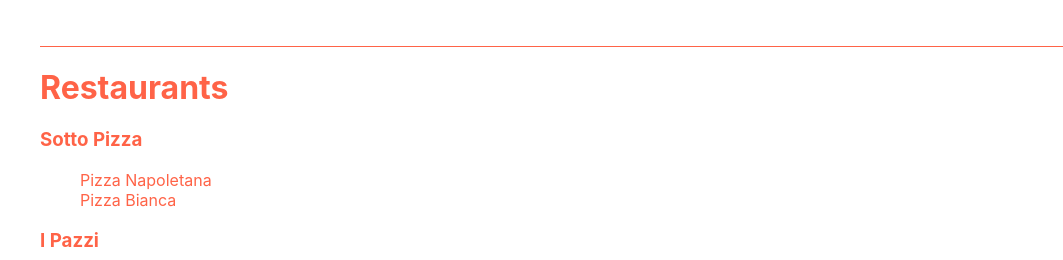
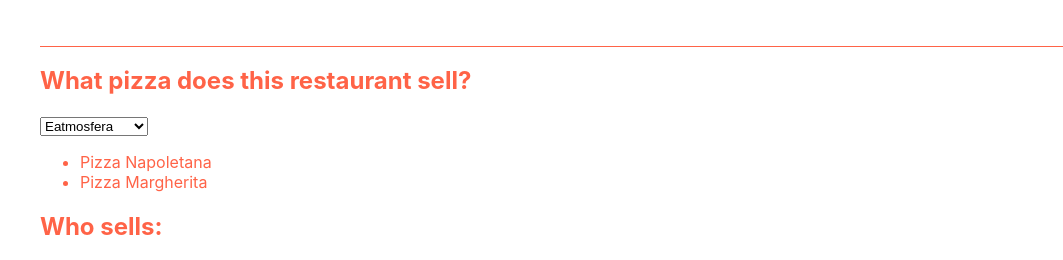
Before and after one commit to Miriamvdb/pizza-explorer-60vac, a React (Create React App) app: page / in a window 1280 px wide. Shown: the part 681-941 px from the top of the page, without its empty margins (40-1103 px from the left). Built offline with nearby package versions, Linux system fonts and the light colour scheme.

Commit message:
What pizza does this restaurant sell?

```diff
--- a/src/components/RestaurantList.js
+++ b/src/components/RestaurantList.js
@@ -1,18 +1,30 @@
 import { useState } from "react";
 import { useSelector } from "react-redux";
 import { selectAllPizzas } from "../store/pizzas/selectors";
-import { selectRestoThatSellPizza } from "../store/restaurants/selectors";
-import { selectRestoWithPizza } from "../store/selectors";
+import {
+  selectAllRestaurants,
+  selectRestoThatSellPizza,
+} from "../store/restaurants/selectors";
+import {
+  selectPizzaSoldByResto,
+  //   selectRestoWithPizza,
+} from "../store/selectors";
 
 const RestaurantList = () => {
-  const allRestaurants = useSelector(selectRestoWithPizza);
+  //   const allRestaurants = useSelector(selectRestoWithPizza)
+  const allRestaurants = useSelector(selectAllRestaurants);
+  const [selectedRestaurant, setSelectedRestaurant] = useState(
+    allRestaurants[0].id
+  );
+  const pizzasSold = useSelector(selectPizzaSoldByResto(selectedRestaurant));
   const allPizzas = useSelector(selectAllPizzas);
   const [selectedPizza, setSelectedPizza] = useState(allPizzas[0].id); // 1.
   const sellsPizza = useSelector(selectRestoThatSellPizza(selectedPizza)); // 3.
+  console.log(pizzasSold);
 
   return (
     <div style={{ borderTop: "1px solid tomato", marginTop: "3rem" }}>
-      <h1>Restaurants</h1>
+      {/* <h1>Restaurants</h1>
       {allRestaurants.map((resto, index) => {
         return (
           <div key={index}>
@@ -24,7 +36,32 @@
             </ul>
           </div>
         );
-      })}
+      })} */}
+      <div>
+        <h2>What pizza does this restaurant sell?</h2>
+        <form>
+          <select
+            value={selectedRestaurant}
+            onChange={(event) =>
+              setSelectedRestaurant(parseInt(event.target.value))
+            }
+          >
+            <option defaultValue="">All restaurants</option>
+            {allRestaurants.map((resto) => {
+              return (
+                <option key={resto.id} value={resto.id}>
+                  {resto.name}
+                </option>
+              );
+            })}
+          </select>
+        </form>
+        <ul>
+          {pizzasSold.map((pizza) => {
+            return <li key={pizza.id}>{pizza.name}</li>;
+          })}
+        </ul>
+      </div>
       <div>
         {/* 1. Make select field, where user can pick a pizza */}
         <form>
--- a/src/store/selectors.js
+++ b/src/store/selectors.js
@@ -15,6 +15,18 @@
     return { ...resto, pizzas: replacePizzas };
   });
 
-  console.log(pizzas);
   return restoWithPizza;
 };
+
+export const selectPizzaSoldByResto = (restaurantId) => (reduxState) => {
+  // get id's of pizzas sold
+  const restaurant = reduxState.restaurants.all.find(
+    (resto) => resto.id === restaurantId
+  );
+
+  const { allPizzas } = reduxState.pizzas;
+  // replace them with the actual objects from the all pizzas array
+  return restaurant.pizzas.map((pizzaId) =>
+    allPizzas.find((pizza) => pizza.id === pizzaId)
+  );
+};
```
